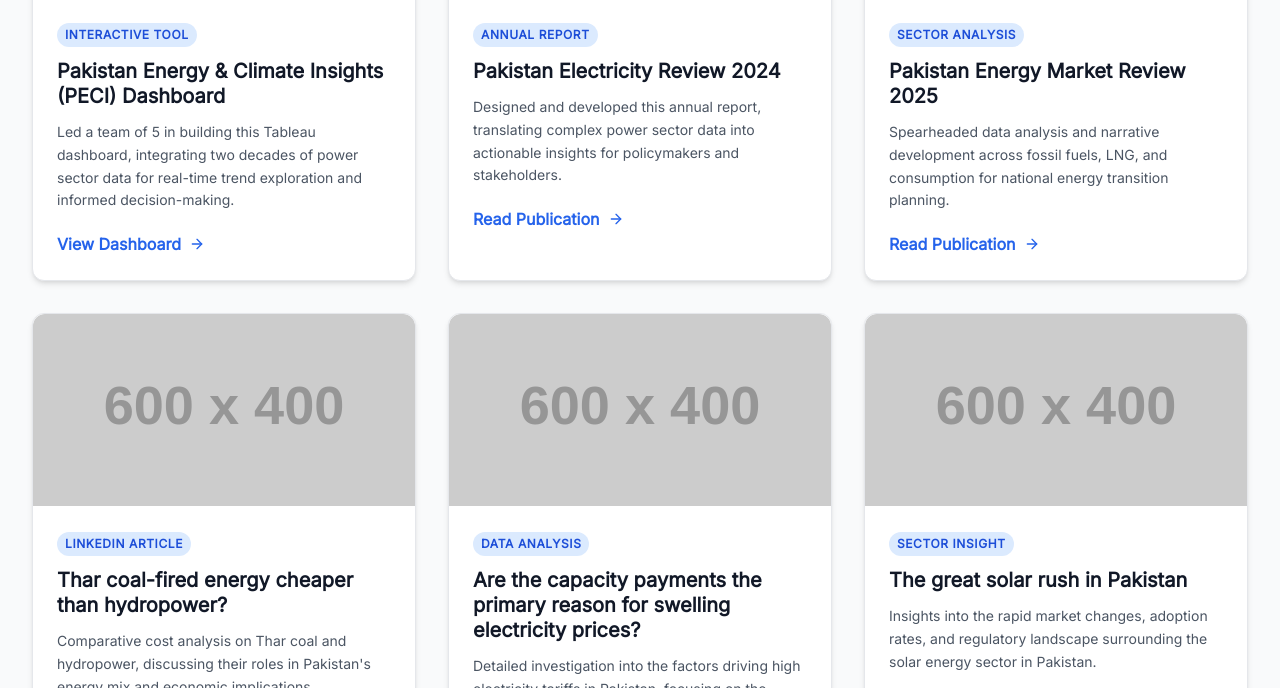
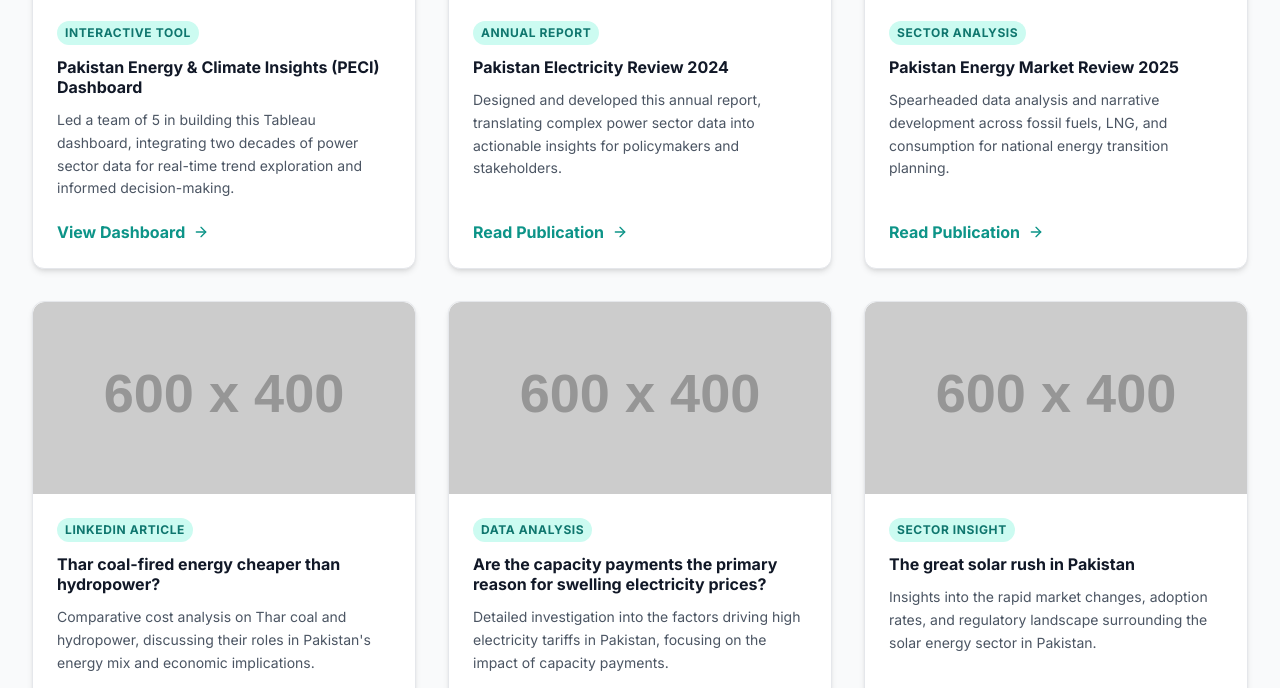
Before and after one commit to RabiaBabar/rabiababar.github.io, a plain HTML site: page index.html in a window 1280 px wide. Shown: the part 481-1169 px from the top of the page. Drawn offline with nearby package versions, Linux system fonts and the light colour scheme; placeholder pictures from the web are drawn by us.

Commit message:
index.html

```diff
--- a/index.html
+++ b/index.html
@@ -8,7 +8,7 @@
     <script src="https://cdn.tailwindcss.com"></script>
     <!-- Load Lucide icons -->
     <script src="https://unpkg.com/lucide@latest"></script>
-    <link href="https://fonts.googleapis.com/css2?family=Inter:wght=300;400;600;700;800;900&display=swap" rel="stylesheet">
+    <link href="https://fonts.googleapis.com/css2?family=Inter:wght@300;400;600;700;800;900&display=swap" rel="stylesheet">
     <style>
         /* Custom CSS for Inter font */
         body {
@@ -21,6 +21,7 @@
             flex-direction: column;
             overflow: hidden;
             transition: transform 0.3s, box-shadow 0.3s;
+            height: 100%; /* Ensure cards fill height for equal alignment */
         }
         .project-card:hover {
             transform: translateY(-5px);
@@ -38,7 +39,7 @@
             bottom: -5px;
             width: 60%;
             height: 4px;
-            background-color: #3b82f6; /* Blue 500 Accent */
+            background-color: #14b8a6; /* Teal 500 Accent */
             border-radius: 9999px;
         }
     </style>
@@ -49,7 +50,7 @@
     <header class="bg-gray-900 shadow-lg sticky top-0 z-10 border-b border-gray-800">
         <div class="max-w-7xl mx-auto px-4 sm:px-6 lg:px-8 py-5 flex justify-between items-center">
             <h1 class="text-3xl font-extrabold text-white tracking-tight">Rabia Babar</h1>
-            <div class="text-sm font-medium text-blue-300 uppercase tracking-wider">
+            <div class="text-sm font-medium text-teal-300 uppercase tracking-wider">
                 Energy & Climate Data Insights
             </div>
         </div>
@@ -68,127 +69,127 @@
 
             <div class="grid grid-cols-1 md:grid-cols-2 lg:grid-cols-3 gap-8">
 
-                <!-- Project 1: PECI Dashboard (Image 1) -->
+                <!-- Project 1: PECI Dashboard -->
                 <div class="project-card bg-white rounded-xl shadow-md border border-gray-200">
                     <img
                         src="IMG-20240904-WA0008 (1) (1).jpg"
                         alt="Pakistan Energy & Climate Insights Dashboard Cover"
                         class="w-full h-48 object-cover rounded-t-xl"
-                        onerror="this.onerror=null; this.src='https://placehold.co/600x400/3b82f6/f9fafb?text=PECI+Dashboard';"
+                        onerror="this.onerror=null; this.src='https://placehold.co/600x400/14b8a6/f9fafb?text=PECI+Dashboard';"
                     >
-                    <div class="p-6">
-                        <span class="text-xs font-bold uppercase tracking-wider text-blue-700 bg-blue-100 px-2 py-1 rounded-full mb-3 inline-block">Interactive Tool</span>
-                        <h3 class="font-bold text-xl mb-3 text-gray-900 leading-tight">Pakistan Energy & Climate Insights (PECI) Dashboard</h3>
-                        <p class="text-gray-600 mb-5 text-sm leading-relaxed">
+                    <div class="p-6 flex flex-col flex-grow">
+                        <span class="text-xs font-bold uppercase tracking-wider text-teal-700 bg-teal-100 px-2 py-1 rounded-full mb-3 inline-block self-start">Interactive Tool</span>
+                        <!-- Updated Font Size to text-base -->
+                        <h3 class="font-bold text-base mb-3 text-gray-900 leading-tight">Pakistan Energy & Climate Insights (PECI) Dashboard</h3>
+                        <p class="text-gray-600 mb-5 text-sm leading-relaxed flex-grow">
                             Led a team of 5 in building this Tableau dashboard, integrating two decades of power sector data for real-time trend exploration and informed decision-making.
                         </p>
-                        <!-- INSERT PECI DASHBOARD URL HERE -->
-                        <a href="#peci-dashboard-link" class="inline-flex items-center text-blue-600 font-bold hover:text-blue-700 transition duration-150 group">
+                        <a href="https://peci.renewablesfirst.org/" target="_blank" class="inline-flex items-center text-teal-600 font-bold hover:text-teal-700 transition duration-150 group mt-auto">
                             View Dashboard <i data-lucide="arrow-right" class="w-4 h-4 ml-2 transform group-hover:translate-x-1 transition-transform"></i>
                         </a>
                     </div>
                 </div>
 
-                <!-- Project 2: Pakistan Electricity Review 2024 (Image 2) -->
+                <!-- Project 2: Pakistan Electricity Review 2024 -->
                 <div class="project-card bg-white rounded-xl shadow-md border border-gray-200">
                     <img
                         src="rb.jpg"
                         alt="Pakistan Electricity Review 2024 Publication Cover"
                         class="w-full h-48 object-cover rounded-t-xl"
-                        onerror="this.onerror=null; this.src='https://placehold.co/600x400/3b82f6/f9fafb?text=Electricity+Review';"
+                        onerror="this.onerror=null; this.src='https://placehold.co/600x400/14b8a6/f9fafb?text=Electricity+Review';"
                     >
-                    <div class="p-6">
-                        <span class="text-xs font-bold uppercase tracking-wider text-blue-700 bg-blue-100 px-2 py-1 rounded-full mb-3 inline-block">Annual Report</span>
-                        <h3 class="font-bold text-xl mb-3 text-gray-900 leading-tight">Pakistan Electricity Review 2024</h3>
-                        <p class="text-gray-600 mb-5 text-sm leading-relaxed">
+                    <div class="p-6 flex flex-col flex-grow">
+                        <span class="text-xs font-bold uppercase tracking-wider text-teal-700 bg-teal-100 px-2 py-1 rounded-full mb-3 inline-block self-start">Annual Report</span>
+                        <!-- Updated Font Size to text-base -->
+                        <h3 class="font-bold text-base mb-3 text-gray-900 leading-tight">Pakistan Electricity Review 2024</h3>
+                        <p class="text-gray-600 mb-5 text-sm leading-relaxed flex-grow">
                             Designed and developed this annual report, translating complex power sector data into actionable insights for policymakers and stakeholders.
                         </p>
-                        <!-- INSERT ELECTRICITY REVIEW 2024 URL HERE -->
-                        <a href="#electricity-review-2024-link" class="inline-flex items-center text-blue-600 font-bold hover:text-blue-700 transition duration-150 group">
+                        <a href="https://uploads.renewablesfirst.org/Pakistan_Electricity_Review_2024_5_9c8be41fcc.pdf" target="_blank" class="inline-flex items-center text-teal-600 font-bold hover:text-teal-700 transition duration-150 group mt-auto">
                             Read Publication <i data-lucide="arrow-right" class="w-4 h-4 ml-2 transform group-hover:translate-x-1 transition-transform"></i>
                         </a>
                     </div>
                 </div>
 
-                <!-- Project 3: Pakistan Energy Market Review 2025 (Image 3) -->
+                <!-- Project 3: Pakistan Energy Market Review 2025 -->
                 <div class="project-card bg-white rounded-xl shadow-md border border-gray-200">
                     <img
                         src="1755963608884.jpg"
                         alt="Pakistan Energy Market Review 2025 Publication Cover"
                         class="w-full h-48 object-cover rounded-t-xl"
-                        onerror="this.onerror=null; this.src='https://placehold.co/600x400/3b82f6/f9fafb?text=Market+Review';"
+                        onerror="this.onerror=null; this.src='https://placehold.co/600x400/14b8a6/f9fafb?text=Market+Review';"
                     >
-                    <div class="p-6">
-                        <span class="text-xs font-bold uppercase tracking-wider text-blue-700 bg-blue-100 px-2 py-1 rounded-full mb-3 inline-block">Sector Analysis</span>
-                        <h3 class="font-bold text-xl mb-3 text-gray-900 leading-tight">Pakistan Energy Market Review 2025</h3>
-                        <p class="text-gray-600 mb-5 text-sm leading-relaxed">
+                    <div class="p-6 flex flex-col flex-grow">
+                        <span class="text-xs font-bold uppercase tracking-wider text-teal-700 bg-teal-100 px-2 py-1 rounded-full mb-3 inline-block self-start">Sector Analysis</span>
+                        <!-- Updated Font Size to text-base -->
+                        <h3 class="font-bold text-base mb-3 text-gray-900 leading-tight">Pakistan Energy Market Review 2025</h3>
+                        <p class="text-gray-600 mb-5 text-sm leading-relaxed flex-grow">
                             Spearheaded data analysis and narrative development across fossil fuels, LNG, and consumption for national energy transition planning.
                         </p>
-                        <!-- INSERT ENERGY MARKET REVIEW 2025 URL HERE -->
-                        <a href="#energy-market-review-2025-link" class="inline-flex items-center text-blue-600 font-bold hover:text-blue-700 transition duration-150 group">
+                        <a href="https://uploads.renewablesfirst.org/Pakistan%20Energy%20Market%20Review%202025.pdf" target="_blank" class="inline-flex items-center text-teal-600 font-bold hover:text-teal-700 transition duration-150 group mt-auto">
                             Read Publication <i data-lucide="arrow-right" class="w-4 h-4 ml-2 transform group-hover:translate-x-1 transition-transform"></i>
                         </a>
                     </div>
                 </div>
 
-                <!-- Publication 4: Thar Coal vs Hydropower (Image 4) -->
+                <!-- Publication 4: Thar Coal vs Hydropower -->
                  <div class="project-card bg-white rounded-xl shadow-md border border-gray-200">
                     <img
                         src="1695383198689.jpg"
                         alt="Thar Coal vs Hydropower Article Cover"
                         class="w-full h-48 object-cover rounded-t-xl"
-                        onerror="this.onerror=null; this.src='https://placehold.co/600x400/3b82f6/f9fafb?text=Coal+vs+Hydro';"
+                        onerror="this.onerror=null; this.src='https://placehold.co/600x400/14b8a6/f9fafb?text=Coal+vs+Hydro';"
                     >
-                    <div class="p-6">
-                        <span class="text-xs font-bold uppercase tracking-wider text-blue-700 bg-blue-100 px-2 py-1 rounded-full mb-3 inline-block">LinkedIn Article</span>
-                        <h3 class="font-bold text-xl mb-3 text-gray-900 leading-tight">Thar coal-fired energy cheaper than hydropower?</h3>
-                        <p class="text-gray-600 mb-5 text-sm leading-relaxed">
+                    <div class="p-6 flex flex-col flex-grow">
+                        <span class="text-xs font-bold uppercase tracking-wider text-teal-700 bg-teal-100 px-2 py-1 rounded-full mb-3 inline-block self-start">LinkedIn Article</span>
+                        <!-- Updated Font Size to text-base -->
+                        <h3 class="font-bold text-base mb-3 text-gray-900 leading-tight">Thar coal-fired energy cheaper than hydropower?</h3>
+                        <p class="text-gray-600 mb-5 text-sm leading-relaxed flex-grow">
                             Comparative cost analysis on Thar coal and hydropower, discussing their roles in Pakistan's energy mix and economic implications.
                         </p>
-                        <!-- INSERT THAR COAL ARTICLE URL HERE -->
-                        <a href="#thar-coal-article-link" class="inline-flex items-center text-blue-600 font-bold hover:text-blue-700 transition duration-150 group">
+                        <a href="https://www.linkedin.com/pulse/thar-coal-fired-energy-really-cheaper-than-hydropower-rabia-babar-3uu5f/?trackingId=kSNuxRZPVxraAEJv4qVyPA%3D%3D" target="_blank" class="inline-flex items-center text-teal-600 font-bold hover:text-teal-700 transition duration-150 group mt-auto">
                             Read Article <i data-lucide="arrow-right" class="w-4 h-4 ml-2 transform group-hover:translate-x-1 transition-transform"></i>
                         </a>
                     </div>
                 </div>
 
-                <!-- Publication 5: Capacity Payments Article (Image 5) -->
+                <!-- Publication 5: Capacity Payments Article -->
                  <div class="project-card bg-white rounded-xl shadow-md border border-gray-200">
                     <img
                         src="1757489890241.jpg"
                         alt="Capacity Payments Article Cover"
                         class="w-full h-48 object-cover rounded-t-xl"
-                        onerror="this.onerror=null; this.src='https://placehold.co/600x400/3b82f6/f9fafb?text=Capacity+Payments';"
+                        onerror="this.onerror=null; this.src='https://placehold.co/600x400/14b8a6/f9fafb?text=Capacity+Payments';"
                     >
-                    <div class="p-6">
-                        <span class="text-xs font-bold uppercase tracking-wider text-blue-700 bg-blue-100 px-2 py-1 rounded-full mb-3 inline-block">Data Analysis</span>
-                        <h3 class="font-bold text-xl mb-3 text-gray-900 leading-tight">Are the capacity payments the primary reason for swelling electricity prices?</h3>
-                        <p class="text-gray-600 mb-5 text-sm leading-relaxed">
+                    <div class="p-6 flex flex-col flex-grow">
+                        <span class="text-xs font-bold uppercase tracking-wider text-teal-700 bg-teal-100 px-2 py-1 rounded-full mb-3 inline-block self-start">Data Analysis</span>
+                        <!-- Updated Font Size to text-base -->
+                        <h3 class="font-bold text-base mb-3 text-gray-900 leading-tight">Are the capacity payments the primary reason for swelling electricity prices?</h3>
+                        <p class="text-gray-600 mb-5 text-sm leading-relaxed flex-grow">
                             Detailed investigation into the factors driving high electricity tariffs in Pakistan, focusing on the impact of capacity payments.
                         </p>
-                        <!-- INSERT CAPACITY PAYMENTS ARTICLE URL HERE -->
-                        <a href="#capacity-payments-article-link" class="inline-flex items-center text-blue-600 font-bold hover:text-blue-700 transition duration-150 group">
+                        <a href="https://www.linkedin.com/pulse/root-cause-increased-power-tariff-pakistan-its-mitigation-rabia-babar/" target="_blank" class="inline-flex items-center text-teal-600 font-bold hover:text-teal-700 transition duration-150 group mt-auto">
                             Read Article <i data-lucide="arrow-right" class="w-4 h-4 ml-2 transform group-hover:translate-x-1 transition-transform"></i>
                         </a>
                     </div>
                 </div>
 
-                <!-- Publication 6: The Great Solar Rush (Image 6) -->
+                <!-- Publication 6: The Great Solar Rush -->
                  <div class="project-card bg-white rounded-xl shadow-md border border-gray-200">
                     <img
                         src="Gemini_Generated_Image_2u6zbs2u6zbs2u6z.jpg"
                         alt="The Great Solar Rush in Pakistan Cover"
                         class="w-full h-48 object-cover rounded-t-xl"
-                        onerror="this.onerror=null; this.src='https://placehold.co/600x400/3b82f6/f9fafb?text=Solar+Rush';"
+                        onerror="this.onerror=null; this.src='https://placehold.co/600x400/14b8a6/f9fafb?text=Solar+Rush';"
                     >
-                    <div class="p-6">
-                        <span class="text-xs font-bold uppercase tracking-wider text-blue-700 bg-blue-100 px-2 py-1 rounded-full mb-3 inline-block">Sector Insight</span>
-                        <h3 class="font-bold text-xl mb-3 text-gray-900 leading-tight">The great solar rush in Pakistan</h3>
-                        <p class="text-gray-600 mb-5 text-sm leading-relaxed">
+                    <div class="p-6 flex flex-col flex-grow">
+                        <span class="text-xs font-bold uppercase tracking-wider text-teal-700 bg-teal-100 px-2 py-1 rounded-full mb-3 inline-block self-start">Sector Insight</span>
+                        <!-- Updated Font Size to text-base -->
+                        <h3 class="font-bold text-base mb-3 text-gray-900 leading-tight">The great solar rush in Pakistan</h3>
+                        <p class="text-gray-600 mb-5 text-sm leading-relaxed flex-grow">
                             Insights into the rapid market changes, adoption rates, and regulatory landscape surrounding the solar energy sector in Pakistan.
                         </p>
-                        <!-- INSERT SOLAR RUSH ARTICLE URL HERE -->
-                        <a href="#solar-rush-article-link" class="inline-flex items-center text-blue-600 font-bold hover:text-blue-700 transition duration-150 group">
+                        <a href="https://uploads.renewablesfirst.org/The_Great_Solar_Rush_in_Pakistan_38157451a3.pdf" target="_blank" class="inline-flex items-center text-teal-600 font-bold hover:text-teal-700 transition duration-150 group mt-auto">
                             Read Article <i data-lucide="arrow-right" class="w-4 h-4 ml-2 transform group-hover:translate-x-1 transition-transform"></i>
                         </a>
                     </div>
@@ -202,10 +203,10 @@
             <h3 class="text-2xl font-bold text-gray-900 mb-4">Interested in collaboration or analysis?</h3>
             <p class="text-gray-700 mb-8 max-w-lg mx-auto">Open for data-driven consulting in the energy sector.</p>
             <div class="flex flex-col sm:flex-row justify-center items-center gap-4">
-                <a href="mailto:rabiaababar@gmail.com" class="bg-blue-600 hover:bg-blue-700 text-white font-bold py-3 px-8 rounded-full shadow-lg hover:shadow-xl transition duration-300 inline-flex items-center ring-4 ring-blue-300">
+                <a href="mailto:rabiaababar@gmail.com" class="bg-teal-600 hover:bg-teal-700 text-white font-bold py-3 px-8 rounded-full shadow-lg hover:shadow-xl transition duration-300 inline-flex items-center ring-4 ring-teal-300">
                     <i data-lucide="mail" class="w-5 h-5 mr-3"></i> Contact Rabia
                 </a>
-                <a href="#" class="text-gray-700 hover:text-gray-900 font-semibold py-3 px-6 rounded-full border border-gray-300 hover:bg-gray-200 transition duration-300 inline-flex items-center">
+                <a href="https://www.linkedin.com/in/rabiababar-datastoryteller/" target="_blank" class="text-gray-700 hover:text-gray-900 font-semibold py-3 px-6 rounded-full border border-gray-300 hover:bg-gray-200 transition duration-300 inline-flex items-center">
                     <i data-lucide="linkedin" class="w-5 h-5 mr-2"></i> LinkedIn Profile
                 </a>
             </div>
@@ -218,9 +219,9 @@
         <div class="max-w-7xl mx-auto px-4 sm:px-6 lg:px-8 flex flex-col md:flex-row justify-between items-center">
             <p class="text-sm mb-4 md:mb-0">&copy; 2025 Rabia Babar. All rights reserved.</p>
             <div class="flex space-x-6 text-sm">
-                <a href="mailto:rabiaababar@gmail.com" class="hover:text-blue-300 transition-colors">Email</a>
-                <a href="#" class="hover:text-blue-300 transition-colors">LinkedIn</a>
-                <a href="#" class="hover:text-blue-300 transition-colors">Tableau</a>
+                <a href="mailto:rabiaababar@gmail.com" class="hover:text-teal-300 transition-colors">Email</a>
+                <a href="https://www.linkedin.com/in/rabiababar-datastoryteller/" target="_blank" class="hover:text-teal-300 transition-colors">LinkedIn</a>
+                <a href="#" class="hover:text-teal-300 transition-colors">Tableau</a>
             </div>
         </div>
     </footer>
```
